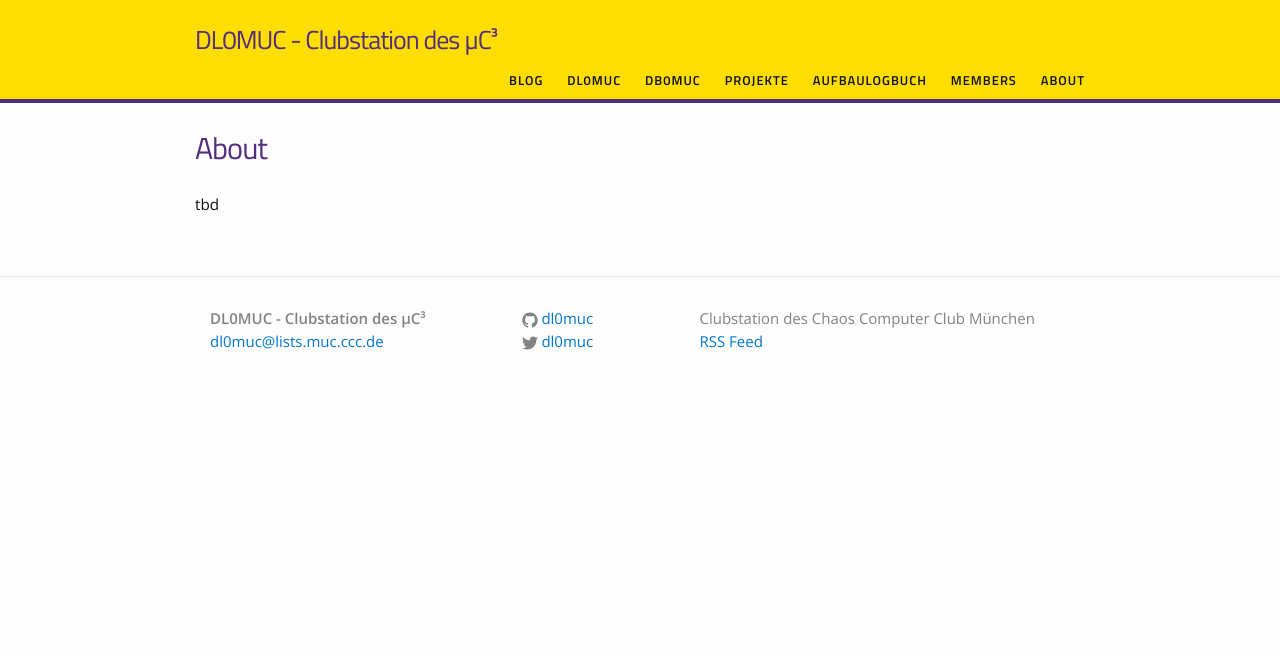
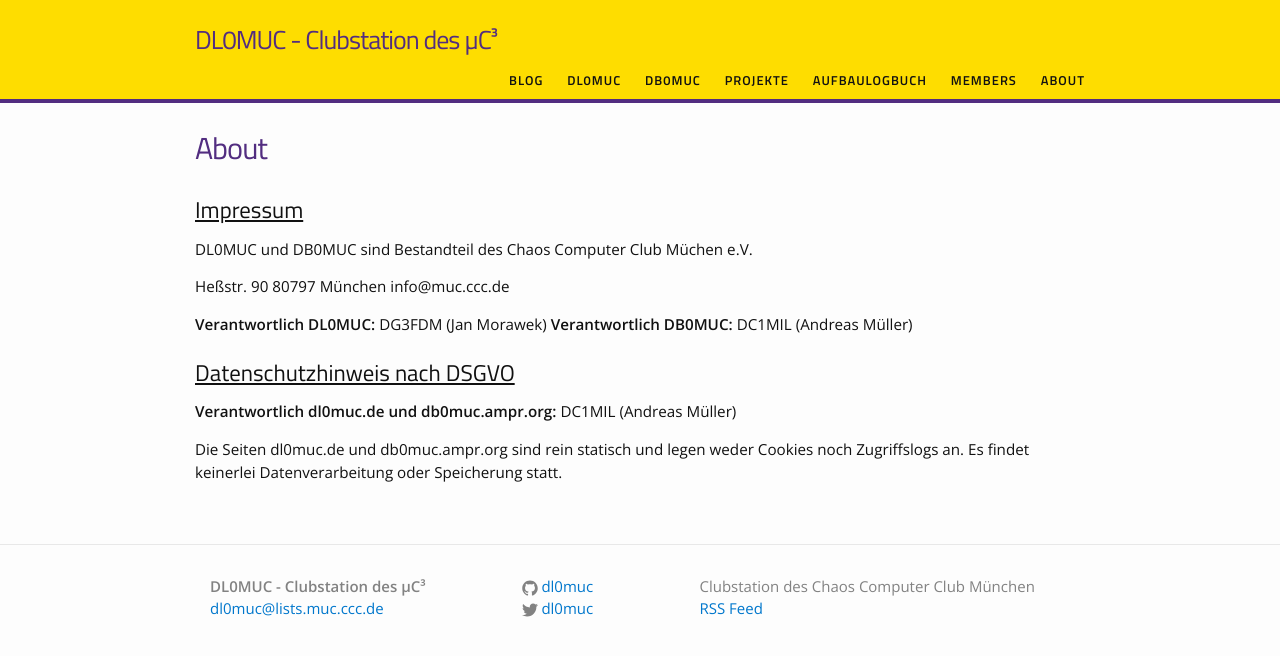
Before and after one commit to dl0muc/homepage, a Jekyll site: the page built from about.md, in a window 1280 px wide. Shown: the top 656 px of the page. Built offline with Jekyll 4.4.1, drawn with Linux system fonts in a browser that asks for light colours.

Commit message:
dc1mil: impressum update

```diff
--- a/about.md
+++ b/about.md
@@ -4,4 +4,19 @@ title: About
 permalink: /about/
 ---
 
-tbd
+## Impressum
+
+DL0MUC und DB0MUC sind Bestandteil des Chaos Computer Club Müchen e.V.
+
+Heßstr. 90
+80797 München
+info@muc.ccc.de
+
+**Verantwortlich DL0MUC:** DG3FDM (Jan Morawek)
+**Verantwortlich DB0MUC:** DC1MIL (Andreas Müller)
+
+## Datenschutzhinweis nach DSGVO
+
+**Verantwortlich dl0muc.de und db0muc.ampr.org:** DC1MIL (Andreas Müller)
+
+Die Seiten dl0muc.de und db0muc.ampr.org sind rein statisch und legen weder Cookies noch Zugriffslogs an. Es findet keinerlei Datenverarbeitung oder Speicherung statt.
```
